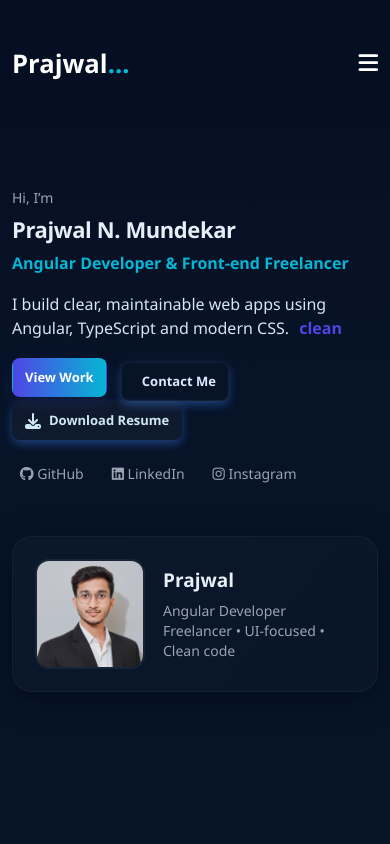
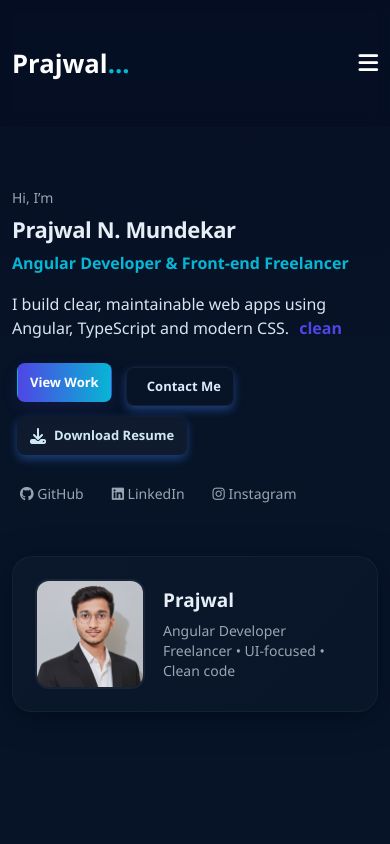
Before and after one commit to PrajwalMundekar/Personal-Portfolio-, a plain HTML site: page index.html in a window 390 px wide. Shown: the top 844 px of the page. Drawn offline with nearby package versions, Linux system fonts and the light colour scheme.

Commit message:
Update style.css

```diff
--- a/style.css
+++ b/style.css
@@ -356,6 +356,9 @@ header.navbar + div {
     .intro {
         max-width: 100%
     }
+    .btn{
+      margin: 10px;
+    }
 }
 
 @media (max-width:480px) {
@@ -365,7 +368,8 @@ header.navbar + div {
 
     .btn {
         padding: 9px 12px;
-        font-size: 13px
+        font-size: 13px;
+        margin: 5px;
     }
 
     .name {
@@ -525,10 +529,12 @@ header.navbar + div {
   .about-content {
     flex-direction: column-reverse;
     text-align: center;
+    margin: -25px;
   }
   .about-photo img {
     width: 220px;
     height: 220px;
+    margin-right: 30px;
   }
 }
 
```
